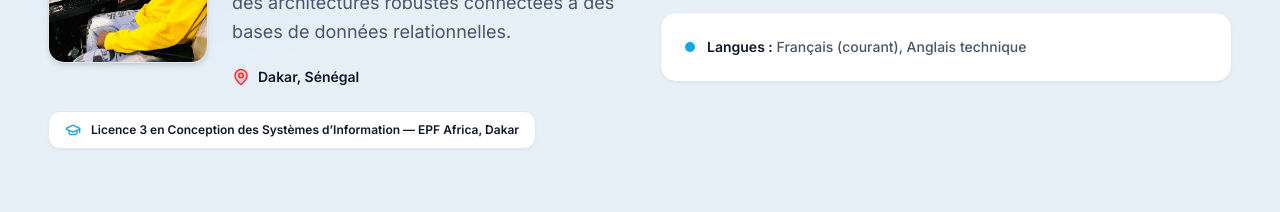
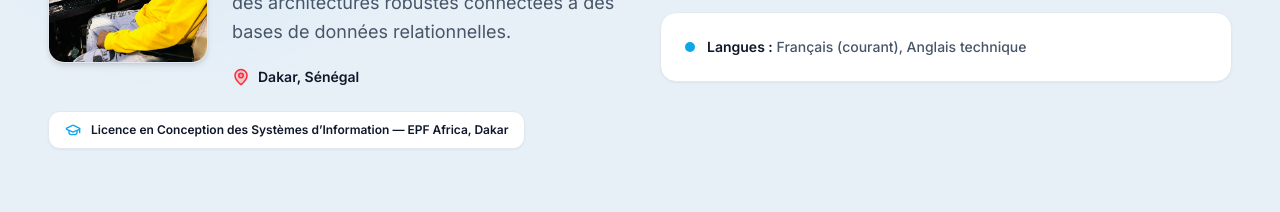
Before and after one commit to USER123YESSAI/portfolio, a Next.js app in the folder frontend/: page / in a window 1280 px wide. Shown: the part 1380-1592 px from the top of the page. Built offline with nearby package versions, Linux system fonts and the light colour scheme; no server answers.

Commit message:
chore: remplacer Licence 3 par Licence en Conception des Systemes d'Information

```diff
--- a/frontend/components/sections/AboutSection.tsx
+++ b/frontend/components/sections/AboutSection.tsx
@@ -116,7 +116,7 @@ export default function AboutSection({ settings }: AboutSectionProps) {
               }}
             >
               <GraduationCap size={16} style={{ color: "var(--primary)" }} />
-              <span>Licence 3 en Conception des Systèmes d’Information — EPF Africa, Dakar</span>
+              <span>Licence en Conception des Systèmes d’Information — EPF Africa, Dakar</span>
             </div>
           </div>
 
--- a/frontend/lib/defaults.ts
+++ b/frontend/lib/defaults.ts
@@ -5,7 +5,7 @@ export const DEFAULT_SETTINGS: SiteSettings = {
   site_description:
     "Portfolio professionnel de Yessaïn Nanadoumadji, développeur full-stack. Découvrez mes projets, compétences et parcours.",
   hero_title: "Développeur Full-Stack",
-  hero_subtitle: "Licence 3 en Conception des Systèmes d’Information — EPF Africa, Dakar",
+  hero_subtitle: "Licence en Conception des Systèmes d’Information — EPF Africa, Dakar",
   bio: "Jeune diplômé en Conception des Systèmes d’Information à EPF Africa, Dakar. Je conçois des applications web modernes, du back-end robuste aux interfaces soignées — avec le souci du code propre, maintenable et utile.",
   career_goal:
     "Recherche un stage ou une alternance en développement full-stack pour mettre en pratique mes compétences et contribuer à des projets innovants.",
```
Also changed, not shown: 1 other file (tests, documents, lock files or other folders).
